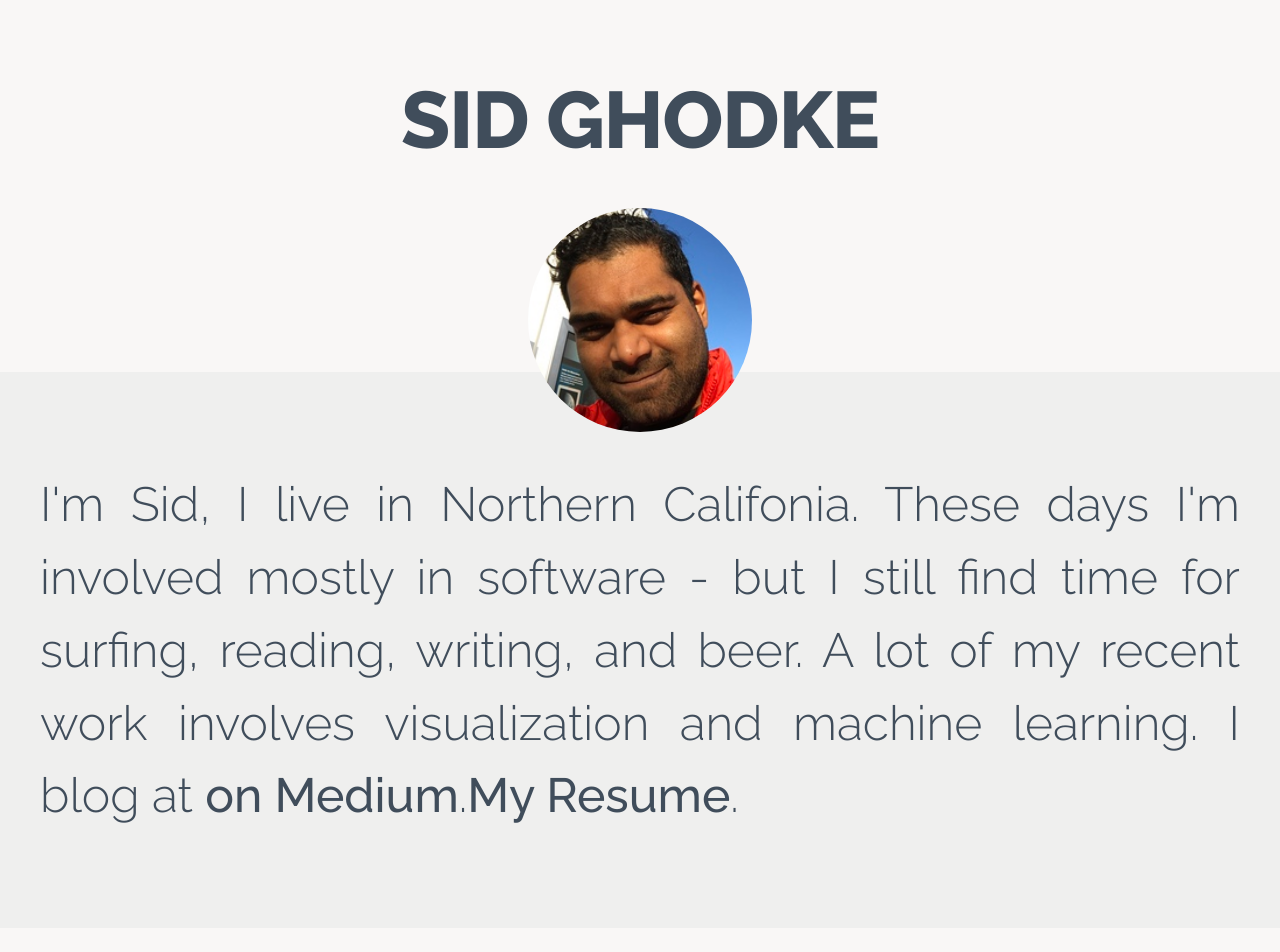
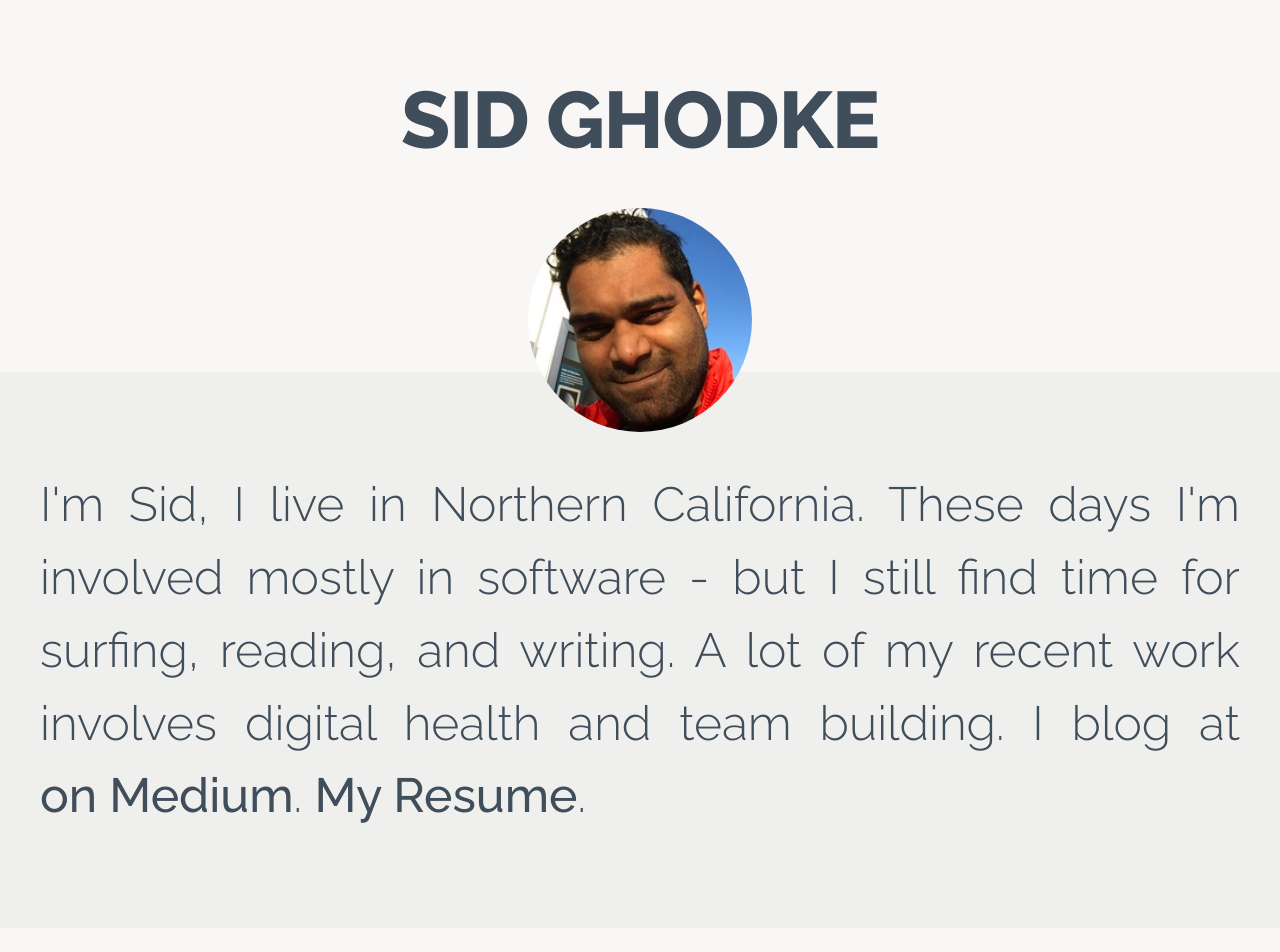
Before and after one commit to sughodke/sughodke.github.io, a Next.js app: page / in a window 1280 px wide. Shown: the top 952 px of the page. Built offline with nearby package versions, Linux system fonts and the light colour scheme.

Commit message:
Update bio headline
Cleanup code

```diff
--- a/partials/Header.js
+++ b/partials/Header.js
@@ -5,17 +5,15 @@ export default function Header() {
     return <>
     <header className={styles.header}>
         <h1 className={styles.title}>Sid Ghodke</h1>
-        {/*
-        <Image src="/avatar.jpeg" alt="Sid Ghodke avatar" width={224} height={224}/>
-        */}
+        {/* <Image src="/avatar.jpeg" alt="Sid Ghodke avatar" width={224} height={224}/> */}
         <img src="/avatar.jpeg" alt="Sid Ghodke avatar"/>
     </header>
 
     <section className={styles.about}>
         <p>
-            I'm Sid, I live in Northern Califonia. These days I'm involved mostly in software - but I still
-            find time for surfing, reading, writing, and beer. A lot of my recent work involves
-            visualization and machine learning. I blog at <a href="//medium.com/@sid.ghodke">on Medium</a>.
+            I&apos;m Sid, I live in Northern California. These days I&apos;m involved mostly in software - but I still
+            find time for surfing, reading, and writing. A lot of my recent work involves
+            digital health and team building. I blog at <a href="//medium.com/@sid.ghodke">on Medium</a>.{' '}
             <Link href="/Siddharth%20Ghodke%20(Digital%20Health%20Leader).pdf">My Resume</Link>.
         </p>
     </section>
```
